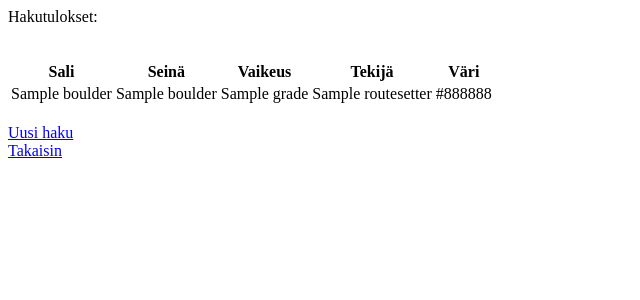
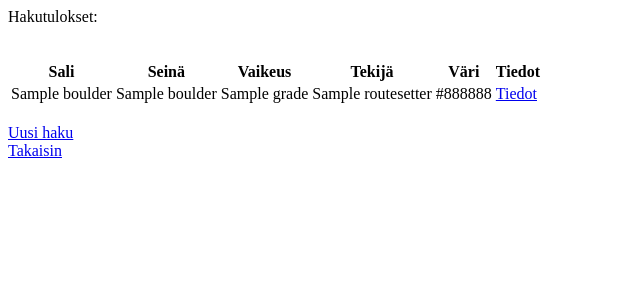
Before and after one commit to mikeessi/tsoha-project, a Flask app: template templates/result.html in a window 1280 px wide. Shown: the top 300 px of the page, without its empty margins (0-640 px from the left). Run offline with Flask 2, Linux system fonts and the light colour scheme; the template is opened without the code that fills it: most values are stand-ins (such as "Sample title", 1, 10 or a date in 2020).

Commit message:
Add links to boulder info pages

```diff
--- a/templates/result.html
+++ b/templates/result.html
@@ -10,6 +10,7 @@
   <th>Vaikeus</th>
   <th>Tekijä</th>
   <th>Väri</th>
+  <th>Tiedot</th>
  </tr>
 {% for boulder in boulders %}
  <tr>
@@ -18,6 +19,7 @@
   <td>{{ grades[boulder.grade] }}</td>
   <td>{{ boulder.routesetter }}</td>
   <td>{{ colors[boulder.color] }}</td>
+  <td><a href="/boulders/{{ boulder.boulder_id }}">Tiedot</a></td>
  </tr>
 {% endfor %}
 </table>
```
